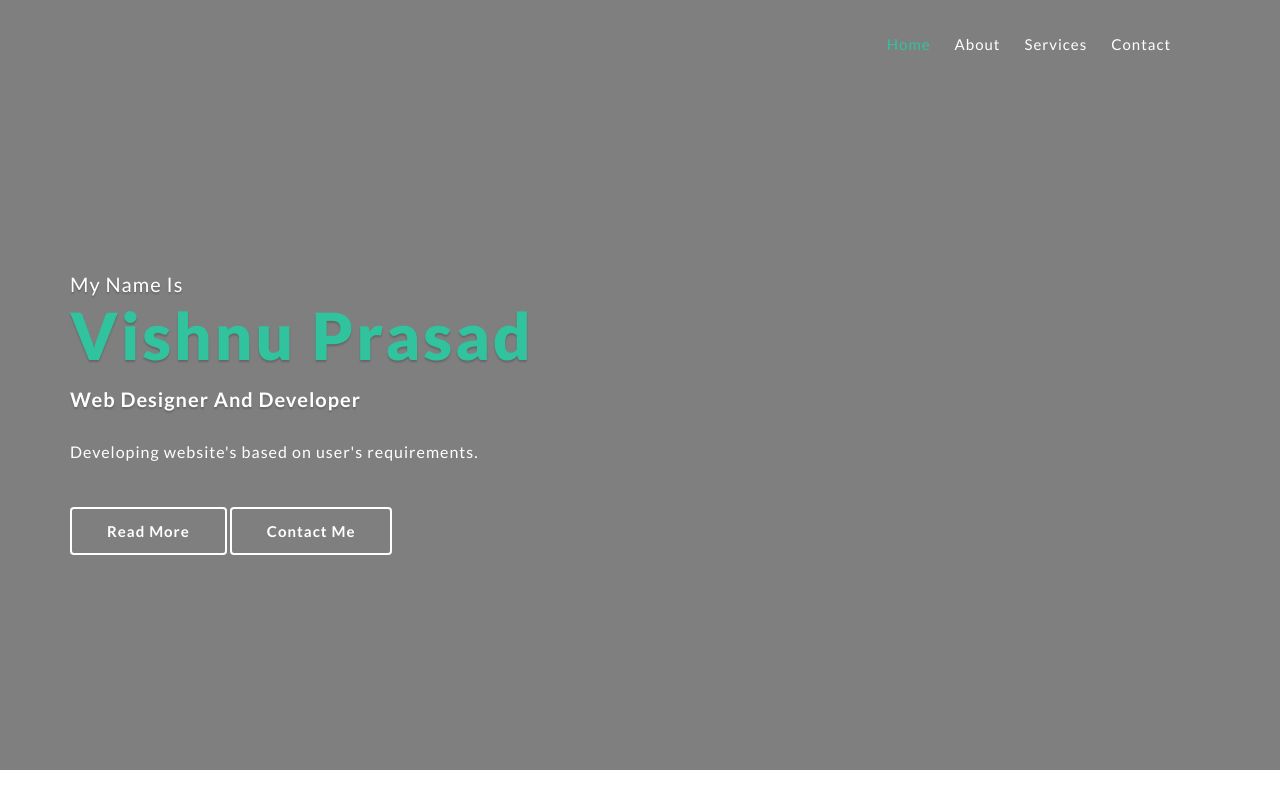
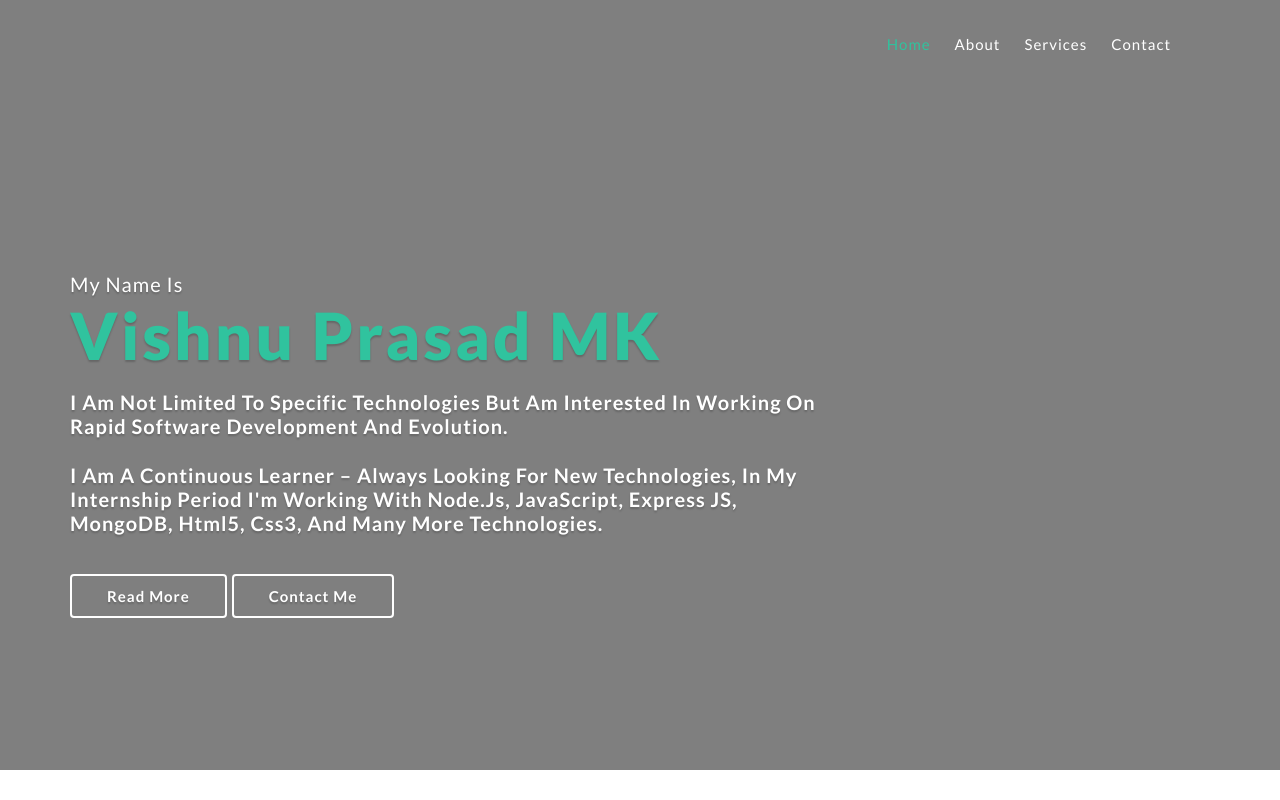
Before and after one commit to vp337247/web, a plain HTML site: page index.html in a window 1280 px wide. Shown: the top 800 px of the page. Drawn offline with Linux system fonts and the light colour scheme.

Commit message:
Decription added (Need to edit)

```diff
--- a/index.html
+++ b/index.html
@@ -66,9 +66,10 @@
 			<div class="row w3pvt_banner_info">
 				<div class="col-md-8 w3layouts_banner_margin">
 					<h3 class="editContent">My name is </h3>
-					<h2 class="editContent">Vishnu Prasad</h2>
-					<h4>Web Designer and Developer</h4>
-					<p>Developing website's based on user's requirements.</p>
+					<h2 class="editContent">Vishnu Prasad MK</h2>
+
+					<p><h4>I am not limited to specific technologies but am interested in working on rapid software development and evolution.</p><p><h4>I am a continuous learner – always looking for new technologies, in my internship period I'm Working with Node.js, JavaScript, Express JS, MongoDB, html5, css3, and many more technologies.
+					</p>
 					<a href="#about"> Read More </a>
 					<a href="#contact"> Contact Me </a>
 				</div>
```
